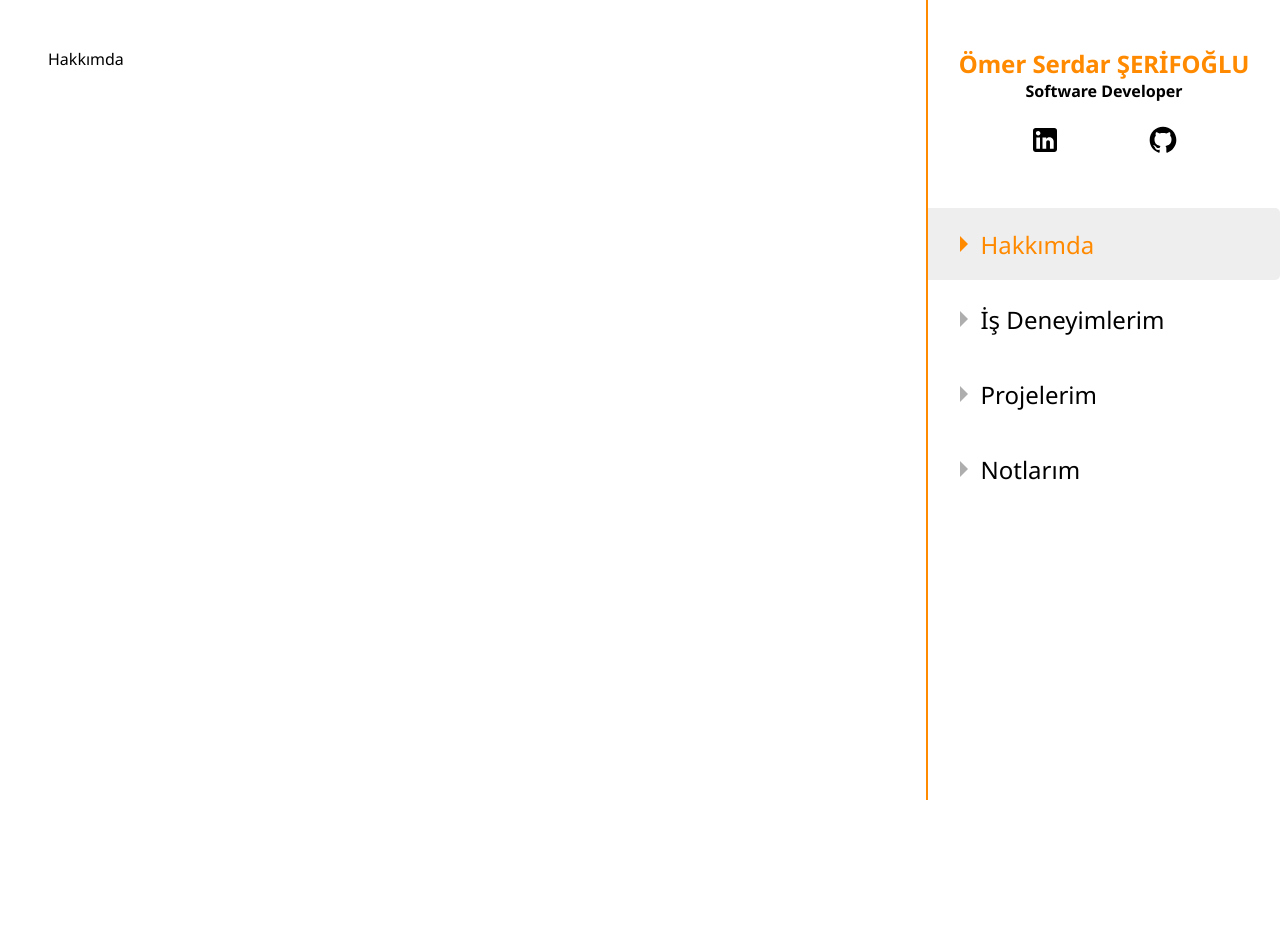
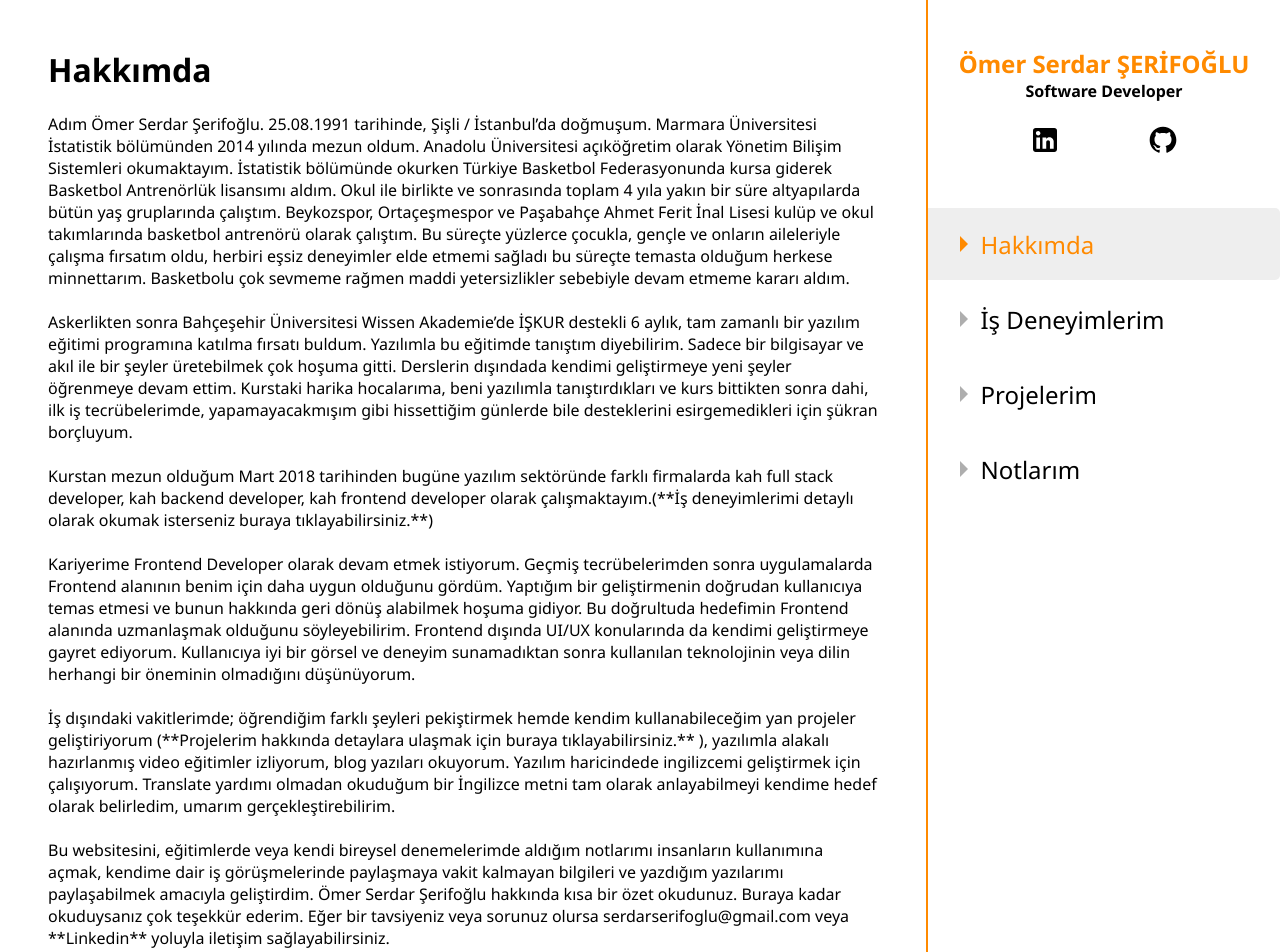
Before and after one commit to SerdarSerifoglu/serdarserifoglu, a Next.js app: page /hakkimda in a window 1280 px wide. Shown: the top 952 px of the page. Before the commit the page ends 800 px from the top, so only its background shows below. Built offline with nearby package versions, Linux system fonts and the light colour scheme.

Commit message:
Hakkimda page was completed

```diff
--- a/app/hakkimda/page.tsx
+++ b/app/hakkimda/page.tsx
@@ -1,3 +1,77 @@
 export default function Page() {
-  return <>Hakkımda</>;
+  return (
+    <>
+      <h1>Hakkımda</h1>
+      <br />
+      <article>
+        <p>
+          Adım Ömer Serdar Şerifoğlu. 25.08.1991 tarihinde, Şişli / İstanbul’da
+          doğmuşum. Marmara Üniversitesi İstatistik bölümünden 2014 yılında
+          mezun oldum. Anadolu Üniversitesi açıköğretim olarak Yönetim Bilişim
+          Sistemleri okumaktayım. İstatistik bölümünde okurken Türkiye Basketbol
+          Federasyonunda kursa giderek Basketbol Antrenörlük lisansımı aldım.
+          Okul ile birlikte ve sonrasında toplam 4 yıla yakın bir süre
+          altyapılarda bütün yaş gruplarında çalıştım. Beykozspor, Ortaçeşmespor
+          ve Paşabahçe Ahmet Ferit İnal Lisesi kulüp ve okul takımlarında
+          basketbol antrenörü olarak çalıştım. Bu süreçte yüzlerce çocukla,
+          gençle ve onların aileleriyle çalışma fırsatım oldu, herbiri eşsiz
+          deneyimler elde etmemi sağladı bu süreçte temasta olduğum herkese
+          minnettarım. Basketbolu çok sevmeme rağmen maddi yetersizlikler
+          sebebiyle devam etmeme kararı aldım.
+        </p>
+        <br />
+        <p>
+          Askerlikten sonra Bahçeşehir Üniversitesi Wissen Akademie’de İŞKUR
+          destekli 6 aylık, tam zamanlı bir yazılım eğitimi programına katılma
+          fırsatı buldum. Yazılımla bu eğitimde tanıştım diyebilirim. Sadece bir
+          bilgisayar ve akıl ile bir şeyler üretebilmek çok hoşuma gitti.
+          Derslerin dışındada kendimi geliştirmeye yeni şeyler öğrenmeye devam
+          ettim. Kurstaki harika hocalarıma, beni yazılımla tanıştırdıkları ve
+          kurs bittikten sonra dahi, ilk iş tecrübelerimde, yapamayacakmışım
+          gibi hissettiğim günlerde bile desteklerini esirgemedikleri için
+          şükran borçluyum.
+        </p>
+        <br />
+        <p>
+          Kurstan mezun olduğum Mart 2018 tarihinden bugüne yazılım sektöründe
+          farklı firmalarda kah full stack developer, kah backend developer, kah
+          frontend developer olarak çalışmaktayım.(**İş deneyimlerimi detaylı
+          olarak okumak isterseniz buraya tıklayabilirsiniz.**){" "}
+        </p>
+        <br />
+        <p>
+          Kariyerime Frontend Developer olarak devam etmek istiyorum. Geçmiş
+          tecrübelerimden sonra uygulamalarda Frontend alanının benim için daha
+          uygun olduğunu gördüm. Yaptığım bir geliştirmenin doğrudan kullanıcıya
+          temas etmesi ve bunun hakkında geri dönüş alabilmek hoşuma gidiyor. Bu
+          doğrultuda hedefimin Frontend alanında uzmanlaşmak olduğunu
+          söyleyebilirim. Frontend dışında UI/UX konularında da kendimi
+          geliştirmeye gayret ediyorum. Kullanıcıya iyi bir görsel ve deneyim
+          sunamadıktan sonra kullanılan teknolojinin veya dilin herhangi bir
+          öneminin olmadığını düşünüyorum.
+        </p>
+        <br />
+        <p>
+          İş dışındaki vakitlerimde; öğrendiğim farklı şeyleri pekiştirmek hemde
+          kendim kullanabileceğim yan projeler geliştiriyorum (**Projelerim
+          hakkında detaylara ulaşmak için buraya tıklayabilirsiniz.** ),
+          yazılımla alakalı hazırlanmış video eğitimler izliyorum, blog yazıları
+          okuyorum. Yazılım haricindede ingilizcemi geliştirmek için
+          çalışıyorum. Translate yardımı olmadan okuduğum bir İngilizce metni
+          tam olarak anlayabilmeyi kendime hedef olarak belirledim, umarım
+          gerçekleştirebilirim.
+        </p>
+        <br />
+        <p>
+          Bu websitesini, eğitimlerde veya kendi bireysel denemelerimde aldığım
+          notlarımı insanların kullanımına açmak, kendime dair iş görüşmelerinde
+          paylaşmaya vakit kalmayan bilgileri ve yazdığım yazılarımı
+          paylaşabilmek amacıyla geliştirdim. Ömer Serdar Şerifoğlu hakkında
+          kısa bir özet okudunuz. Buraya kadar okuduysanız çok teşekkür ederim.
+          Eğer bir tavsiyeniz veya sorunuz olursa serdarserifoglu@gmail.com veya
+          **Linkedin** yoluyla iletişim sağlayabilirsiniz.
+        </p>
+      </article>
+    </>
+  );
 }
```
